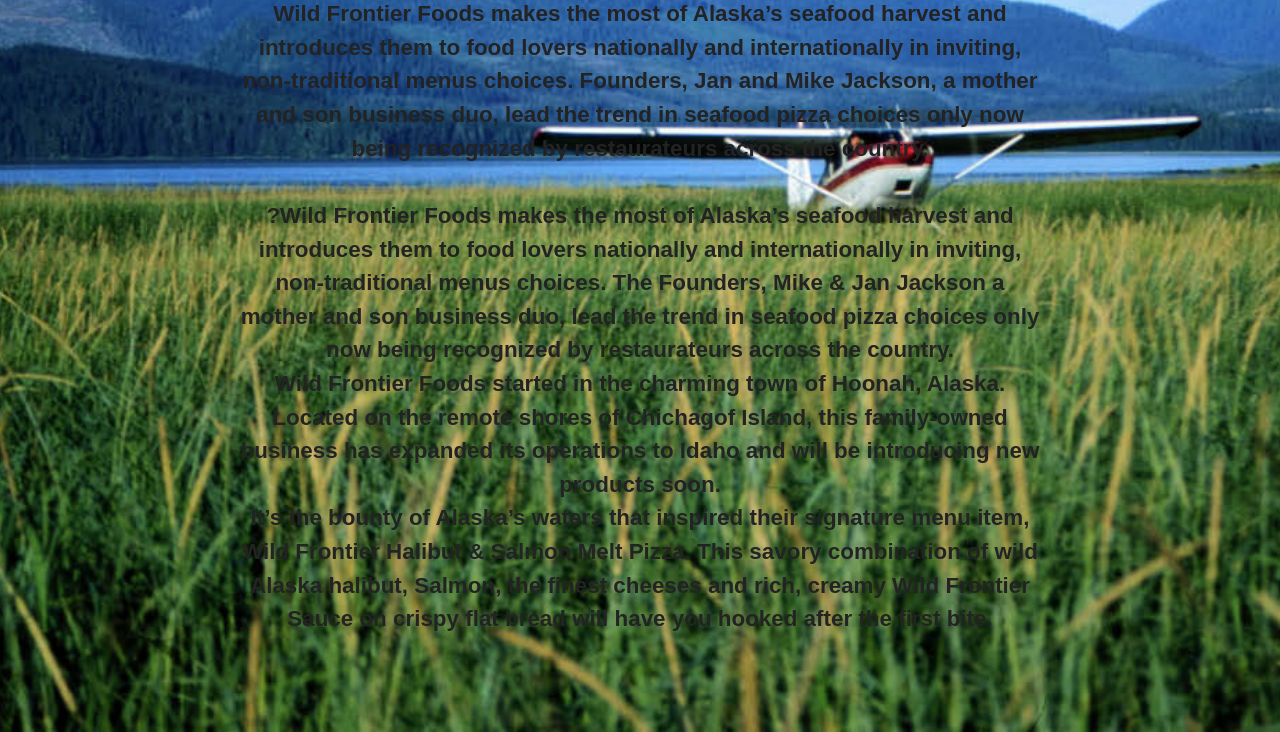
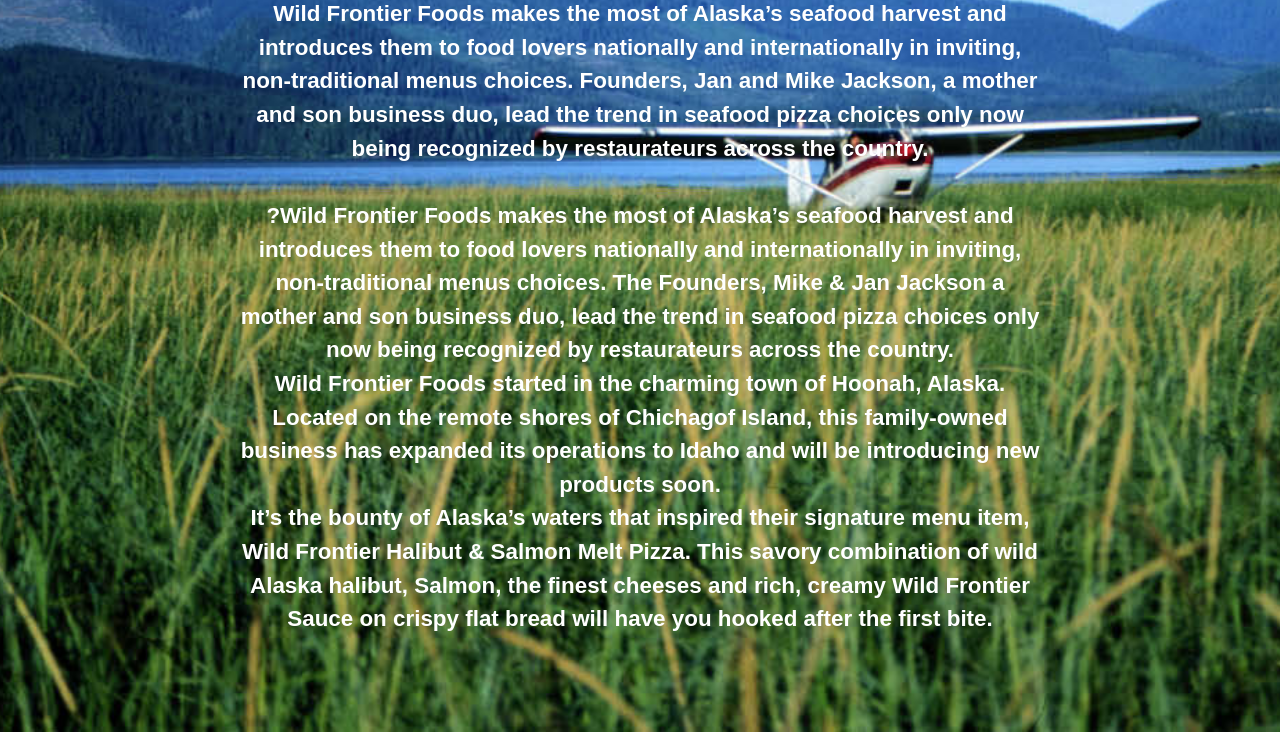
Before and after one commit to CR7PT0W0LF/Wild-Frontier-Foods, a plain HTML site: page index.html in a window 1280 px wide. Shown: the part 673-1405 px from the top of the page. Drawn offline with Linux system fonts and the light colour scheme; a script that the page names is missing.

Commit message:
Update mbr-additional.css

```diff
--- a/assets/mobirise/css/mbr-additional.css
+++ b/assets/mobirise/css/mbr-additional.css
@@ -1829,7 +1829,7 @@ a {
 }
 .cid-s48MCQYojq .mbr-text,
 .cid-s48MCQYojq .mbr-section-btn {
-  color: #232323;
+  color: 	#FFFFFF;
   text-align: center;
 }
 @media (max-width: 991px) {
```
